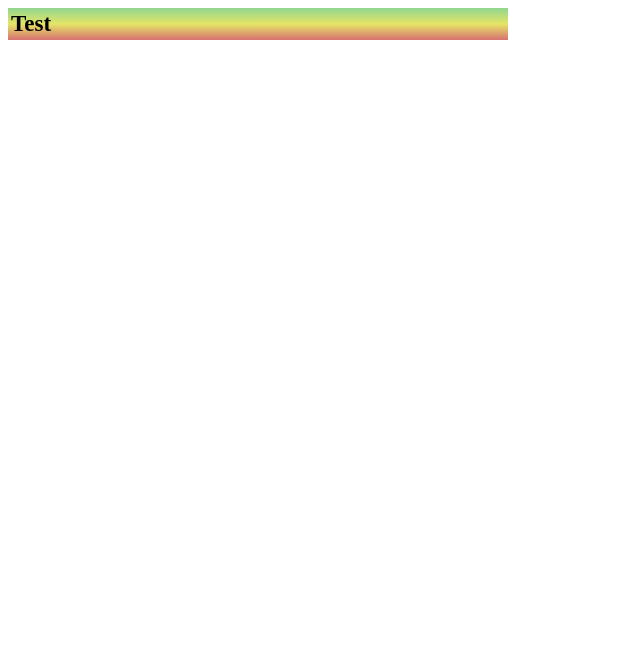
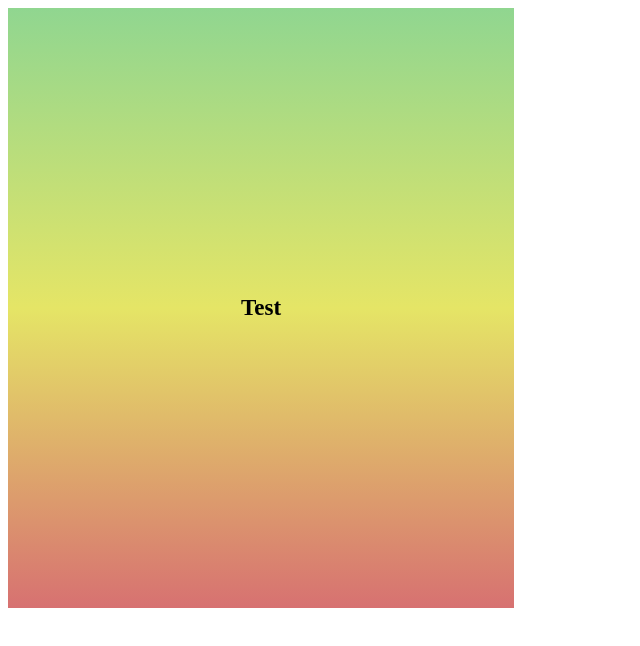
Before and after one commit to henokamd/my-files, a plain HTML site: page index.html in a window 1280 px wide. Shown: the whole page, without its empty margins (0-640 px from the left). Drawn offline with Linux system fonts and the light colour scheme.

Commit message:
CSS config

```diff
--- a/Style.css
+++ b/Style.css
@@ -2,8 +2,10 @@ table {
     background: linear-gradient(rgb(144, 214, 144),rgb(229, 229, 102),rgb(215, 113, 113));
     border-radius: 0.1fr;
     width:500px;
-    height 600px;
+    height:600px;
     font-weight: bolder;
     font-size:23px;
+    padding: 10em;
+
 
 }
```
